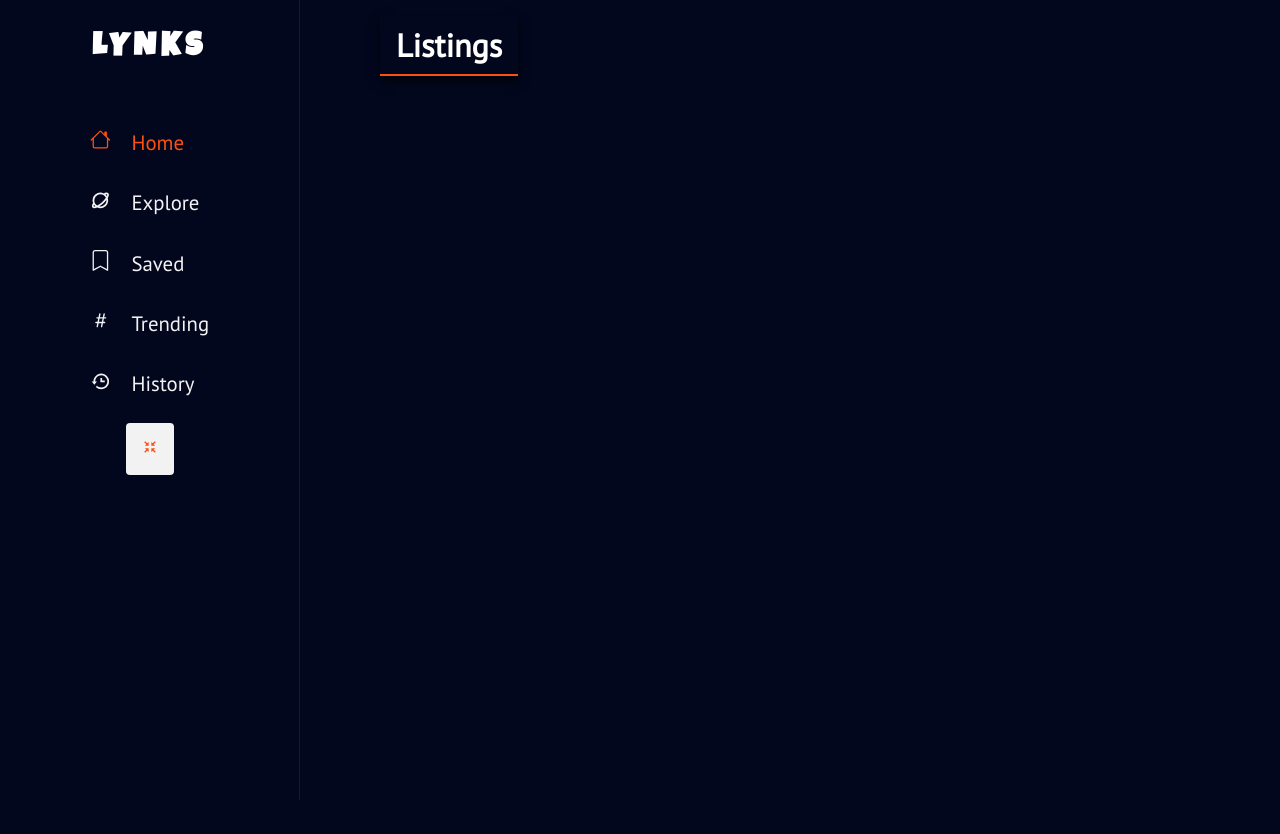
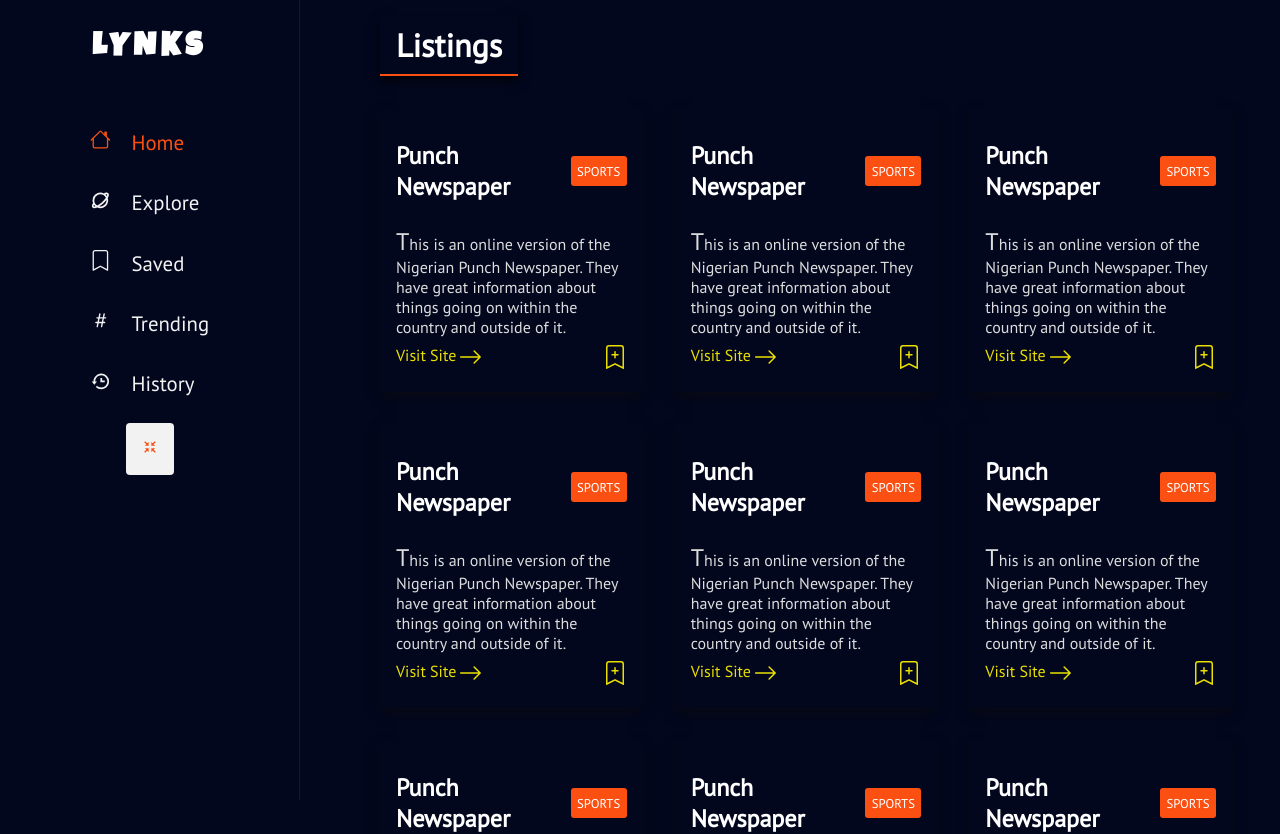
Before and after one commit to auleki/lynks, a React (Create React App) app: page / in a window 1280 px wide. Shown: the top 834 px of the page. Built offline with nearby package versions, Linux system fonts and the light colour scheme; a web font is replaced by a local one.

Commit message:
added lynk card with styles

```diff
--- /dev/null
+++ b/src/components/LynkCard.tsx
@@ -0,0 +1,37 @@
+import { LynkCardS } from "./StyledComponents"
+import { icons } from "../utils/constants"
+
+function LynkCard() {
+  return (
+    <LynkCardS>
+      {/* category info  */}
+      {/* <span className="option__icon">
+        {icons.options}
+      </span> */}
+      <section className="card__title">
+        <h2 className="name">Punch Newspaper</h2>
+        <span className="category">SPORTS</span>
+      </section>
+      <p className="description">
+        This is an online version of the Nigerian Punch Newspaper.
+        They have great information about things going on within
+        the country and outside of it.
+      </p>
+      <section className="options">
+        <a
+          href="https://punchng.com"
+          className="link"
+          target="_blank"
+          rel="noopener noreferrer">
+          <span className="text">Visit Site</span>
+          <span className="icon">{icons.link}</span>
+        </a>
+        <span className="save">
+          {icons.save}
+        </span>
+      </section>
+    </LynkCardS>
+  )
+}
+
+export default LynkCard
--- a/src/components/StyledComponents.ts
+++ b/src/components/StyledComponents.ts
@@ -115,3 +115,97 @@ export const PageContainer = styled.div(
    }
  `
 )
+
+export const LynkCardS = styled.div(
+  () => css`
+    height: 100%;
+    box-shadow: 0 5px 10px 0 rgba(10, 10, 10, .6);
+    padding: 1em;
+    position: relative;
+
+    .link {
+      display: flex;
+      color: ${colors.yellow};
+      .icon {
+        font-size: 1.5em;
+        transition: 200ms transform ease-in;
+        transform: translateX(.1em);
+      }
+      &:hover {
+        color: ${colors.white};
+        .icon {
+          transform: translateX(.3em);
+        }
+      }
+    }
+
+    .save {
+      font-size: 1.5em;
+      transition: 250ms color ease-in;
+      &:hover {
+        color: ${colors.altWhite};
+        cursor: pointer;
+      }
+    }
+
+    .description {
+      margin: .5em 0;
+      color: ${colors.gray};
+      &:first-letter {
+        font-size: 1.5em;
+      }
+    }
+
+    .card__title {
+      display: flex;
+      justify-content: space-between;
+      align-items: center;
+      padding: 1em 0;
+      .name {
+        display: inline-flex;
+        /* border-bottom: 1px solid white; */
+        /* color: ${colors.yellow}; */
+      }
+    }
+
+    .category {
+      position: relative;
+      font-size: .8em;
+      border-radius: 3px;
+      padding: .5em;
+      background: ${colors.orange};
+    }
+
+    .option__icon {
+      position: absolute;
+      font-size: 1.5em;
+      right: 1em;
+      top: .7em;
+      transition: color 250ms ease-in,
+      transform 150ms ease-out;
+      cursor: pointer;
+      &:hover {
+        color: ${colors.orange};
+        transform: scale(1.5) rotateZ(-90deg);
+      }
+    }
+
+    .options {
+      display: flex;
+      justify-content: space-between;
+      color: ${colors.yellow};
+    }
+  `
+)
+
+export const LynksContainer = styled.section(
+  () => css`
+    display: grid;
+    grid-template-columns: repeat(3, 2fr);
+    margin: 2em 0;
+    row-gap: 2em;
+    column-gap: 2em;
+ `
+)
+
+// export const
--- a/src/index.css
+++ b/src/index.css
@@ -5,6 +5,10 @@
   padding: 0;
   box-sizing: border-box;
   border: 0;
+}
+
+a {
+  text-decoration: none;
 }
 
 body {
--- a/src/pages/history/HistoryPage.tsx
+++ b/src/pages/history/HistoryPage.tsx
@@ -6,6 +6,8 @@ const HistoryPage = () => {
       <div className="title">
         <h1>History</h1>
       </div>
+
+
     </PageContainer>
   )
 }
--- a/src/pages/home/Homepage.tsx
+++ b/src/pages/home/Homepage.tsx
@@ -1,4 +1,5 @@
-import { PageContainer } from "../../components/StyledComponents"
+import { LynksContainer, PageContainer } from "../../components/StyledComponents"
+import LynkCard from "../../components/LynkCard"
 
 
 const Homepage = () => {
@@ -8,6 +9,17 @@ const Homepage = () => {
         <h1>Listings</h1>
       </div>
 
+      <LynksContainer>
+        <LynkCard />
+        <LynkCard />
+        <LynkCard />
+        <LynkCard />
+        <LynkCard />
+        <LynkCard />
+        <LynkCard />
+        <LynkCard />
+        <LynkCard />
+      </LynksContainer>
 
     </PageContainer>
   )
--- a/src/utils/constants.tsx
+++ b/src/utils/constants.tsx
@@ -7,7 +7,8 @@ export const colors = {
   altWhite: "#F2F2F2",
   white: "#fff",
   black: "#1a1a1a",
-  darkBlue: "#03071e"
+  darkBlue: "#03071e",
+  gray: "#ddd"
 }
 
 export const fonts = {
@@ -36,5 +37,8 @@ export const icons = {
   dashboard: <BSIcon.BsGrid />,
   collections: <BSIcon.BsFolder />,
   history: <BIcons.BiHistory />,
-  toggle: <BIcons.BiCollapse />
+  toggle: <BIcons.BiCollapse />,
+  link: <BSIcon.BsArrowRight />,
+  options: <BIcons.BiDotsVerticalRounded />,
+  save: <BSIcon.BsBookmarkPlus />
 }
```
